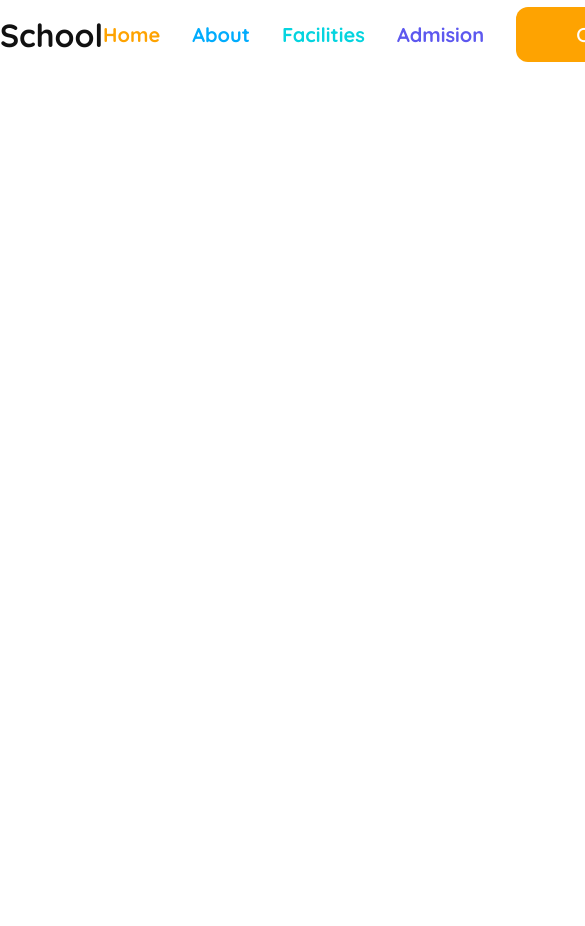
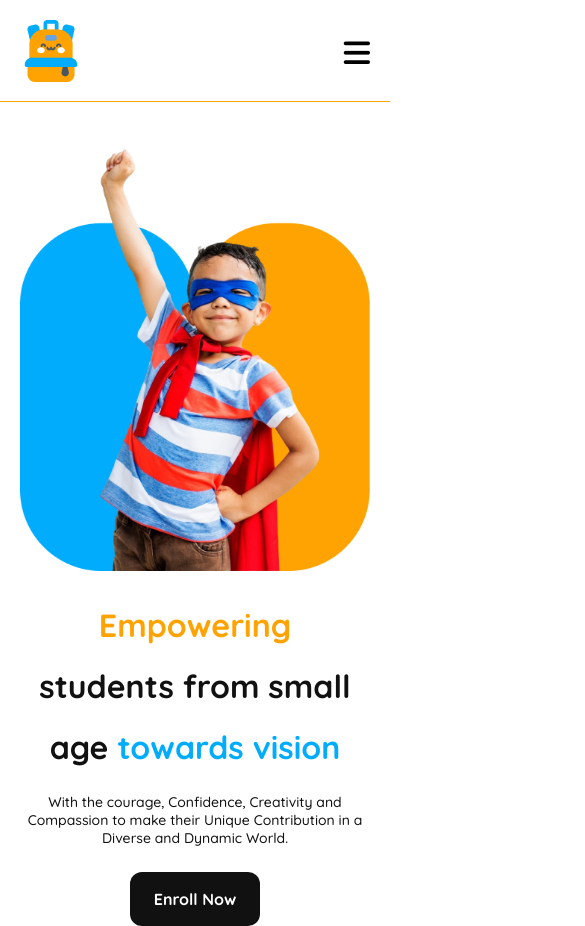
Before and after one commit to razaizim1/Kids-Education-Assignment-2, a plain HTML site: page index.html in a window 390 px wide. Shown: the top 926 px of the page, 585 px wide, since content can reach past the window. Before the commit the page ends 844 px from the top, so only its background shows below. Drawn offline with Linux system fonts and the light colour scheme.

Commit message:
hero-section-completed

```diff
--- a/assets/css/style.css
+++ b/assets/css/style.css
@@ -45,6 +45,7 @@ img {
 }
 
 .theme-btn {
+    display: inline-block;
     color: var(--color-white);
     font-family: var(--title-font);
     font-size: 20px;
@@ -55,8 +56,12 @@ img {
     border-radius: 12px;
 }
 
-.theme-btn:hover{
+.theme-btn:hover {
     background-color: var(--color-secondary);
+}
+
+.orange-color {
+    color: var(--color-primary);
 }
 
 .blue-color {
@@ -71,17 +76,15 @@ img {
     color: #5D58EF !important;
 }
 
+.d-flex {
+    display: flex;
+    align-items: center;
+    justify-content: space-between;
+}
+
 /* header styles */
 .header {
     margin-top: 20px;
-}
-
-.navbar,
-.header-menu ul,
-.header-logo-wrapper {
-    display: flex;
-    align-items: center;
-    justify-content: space-between;
 }
 
 .header-logo-wrapper .text {
@@ -100,6 +103,97 @@ img {
     margin-right: 32px;
 }
 
-.header-menu ul li a:hover{
+.header-menu ul li a:hover {
     color: var(--color-secondary) !important;
 }
+
+.menubar {
+    display: none;
+    font-size: 30px;
+}
+
+/* Hero Section Styles */
+.hero-section {
+    margin-top: 120px;
+}
+
+.hero-title {
+    color: var(--color-secondary);
+    font-size: 56px;
+    font-weight: 700;
+    line-height: 61px;
+    margin-bottom: 15px;
+}
+
+.hero-description {
+    color: var(--color-secondary);
+    font-size: 20px;
+    font-weight: 400;
+    line-height: normal;
+    margin-bottom: 25px;
+}
+
+.hero-section .theme-btn {
+    background-color: var(--color-secondary);
+}
+
+.hero-section .theme-btn:hover {
+    background-color: var(--color-primary);
+}
+
+/* Responsive Styles */
+@media only screen and (max-width: 576px) {
+
+    /* Navbar Styles */
+    .header-logo-wrapper .text,
+    .header-menu,
+    .header-btn {
+        display: none;
+    }
+
+    .menubar {
+        display: block;
+    }
+
+    .container {
+        padding: 0 20px;
+    }
+
+    .header .nav.container {
+        border-bottom: 1px solid var(--color-primary);
+        padding-bottom: 15px;
+    }
+
+    /* Hero Section Styles */
+    .hero-section {
+        margin-top: 40px;
+    }
+
+    .hero-img {
+        margin-bottom: 20px;
+    }
+
+    .hero-section .d-flex {
+        flex-direction: column-reverse;
+    }
+
+    .hero-content {
+        text-align: center;
+    }
+
+    .hero-title {
+        font-size: 32px;
+    }
+
+    .hero-description {
+        font-size: 14px;
+        font-weight: 500;
+    }
+
+    .theme-btn {
+        font-size: 16px;
+        font-weight: 700;
+        padding: 12px 24px;
+    }
+
+}
--- a/index.html
+++ b/index.html
@@ -10,6 +10,10 @@
     <link
         href="https://fonts.googleapis.com/css2?family=Quicksand:wght@300..700&family=Raleway:ital,wght@0,100..900;1,100..900&display=swap"
         rel="stylesheet">
+    <!-- Font Awesome CSS -->
+    <link rel="stylesheet" href="https://cdnjs.cloudflare.com/ajax/libs/font-awesome/6.7.2/css/all.min.css"
+        integrity="sha512-Evv84Mr4kqVGRNSgIGL/F/aIDqQb7xQ2vcrdIwxfjThSH8CSR7PBEakCr51Ck+w+/U6swU2Im1vVX0SVk9ABhg=="
+        crossorigin="anonymous" referrerpolicy="no-referrer" />
     <link rel="stylesheet" href="assets/css/style.css">
 </head>
 
@@ -17,16 +21,16 @@
 
     <!-- START HEADER SECTION -->
     <header class="header">
-        <div class="container">
-            <nav class="navbar">
-                <a href="#" class="header-logo-wrapper">
+        <div class="nav container">
+            <nav class="navbar d-flex">
+                <a href="#" class="header-logo-wrapper d-flex">
                     <div class="logo">
                         <img src="assets/images/logo.png" alt="School-logo">
                     </div>
                     <h1 class="text">School</h1>
                 </a>
                 <div class="header-menu">
-                    <ul>
+                    <ul class="d-flex">
                         <li><a href="#">Home</a></li>
                         <li><a href="#" class="blue-color">About</a></li>
                         <li><a href="#" class="cyan-blue">Facilities</a></li>
@@ -36,8 +40,31 @@
                 <div class="header-btn">
                     <a href="#" class="theme-btn">Contact</a>
                 </div>
+                <div class="menubar">
+                    <i class="fa-solid fa-bars"></i>
+                </div>
             </nav>
         </div>
+
+
+        <!-- START HERO SECTION -->
+        <div class="hero-section">
+            <div class="container d-flex">
+                <div class="hero-content">
+                    <h1 class="hero-title"><span class="orange-color">Empowering</span><br>
+                        students from small <br> age <span class="blue-color">towards vision</span></h1>
+                    <p class="hero-description">With the courage, Confidence, Creativity and Compassion to make their
+                        Unique Contribution in a
+                        Diverse and Dynamic World.</p>
+                    <a href="#" class="theme-btn">Enroll Now</a>
+                </div>
+                <div class="hero-img">
+                    <img src="assets/images/hero-kids.png" alt="Hero Kids">
+                </div>
+            </div>
+        </div>
+
+        <!-- END HERO SECTION -->
     </header>
     <!-- END HEADER SECTION -->
 </body>
```
